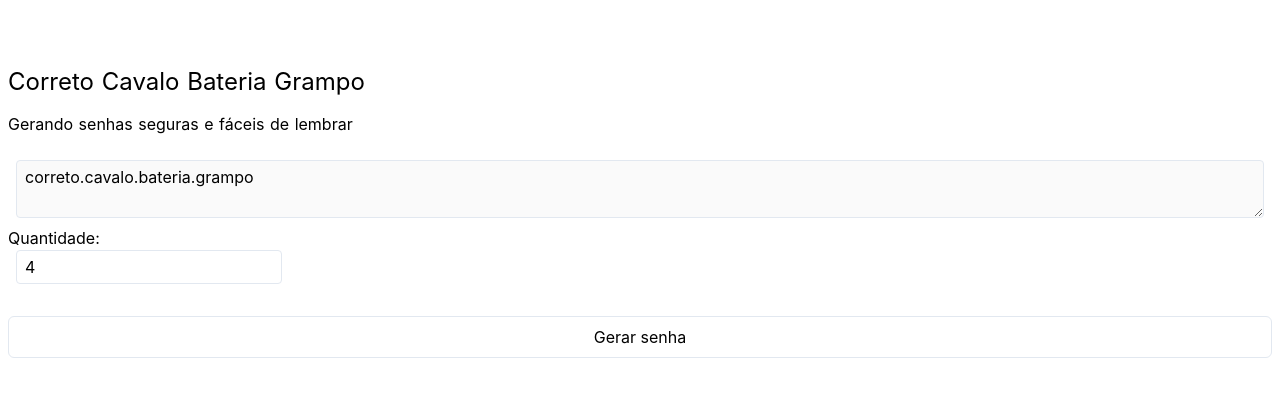
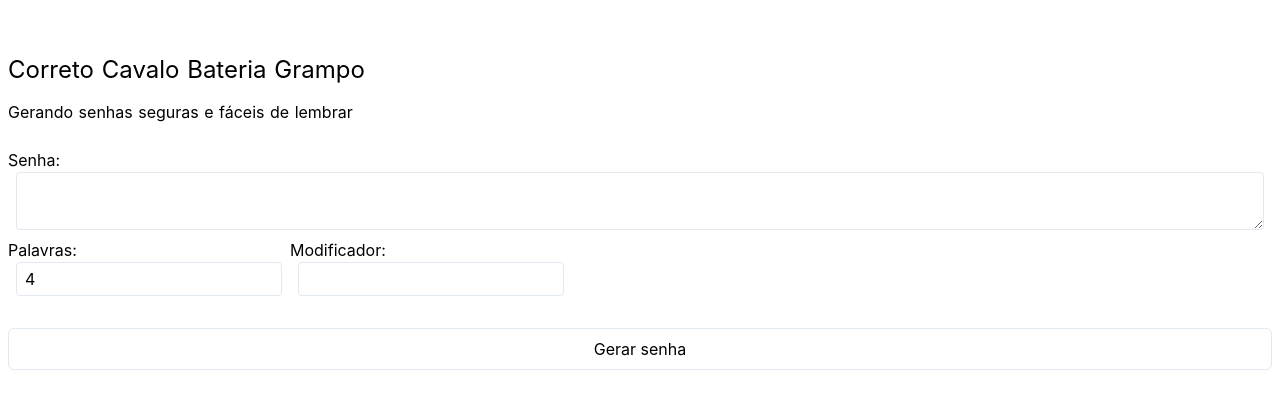
Before and after one commit to highlabs/correto.cavalo.bateria.grampo, a Nuxt app: page / in a window 1280 px wide. Shown: the part 197-606 px from the top of the page. Built offline with nearby package versions, Linux system fonts and the light colour scheme; no server answers; what @tailwindcss/typography would draw is missing.

Commit message:
fix: acessibility fixes

```diff
--- a/pages/index.vue
+++ b/pages/index.vue
@@ -6,10 +6,16 @@
     </header>
 
     <div class="password-input">
-      <textarea :value="generatedPassword" disabled type="text" class="input" />
+      <label for="senha_gerada">Senha:</label>
+      <textarea id="senha_gerada" :value="passwordFormated" type="text" />
       <div class="options">
-        <div class="option whitespace-nowrap">
-          Quantidade: <input v-model="wordNumber" min="4" type="number">
+        <div class="option">
+          <label for="palavras">Palavras:</label>
+          <input id="palavras" v-model="wordNumber" min="4" type="number">
+        </div>
+        <div class="option">
+          <label for="modificador">Modificador:</label>
+          <input id="modificador" v-model="especialChar" type="text">
         </div>
       </div>
       <button @click="genPassword">
```
